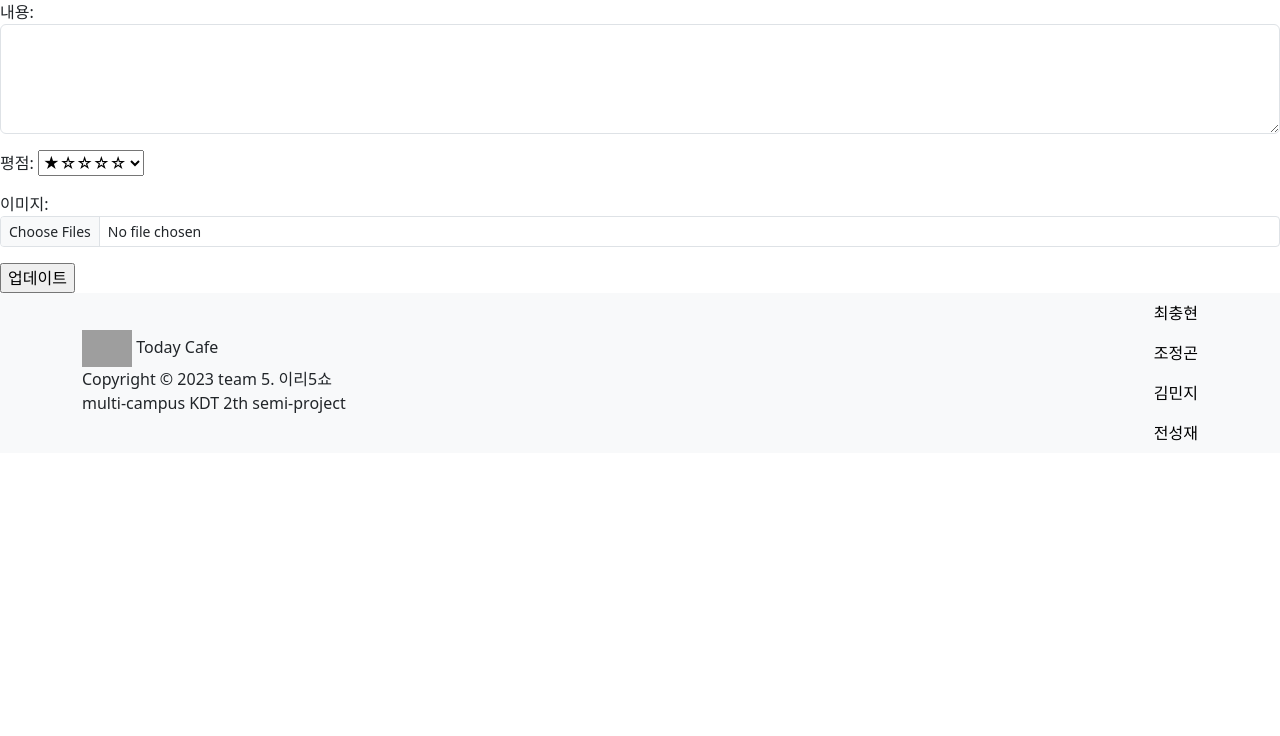
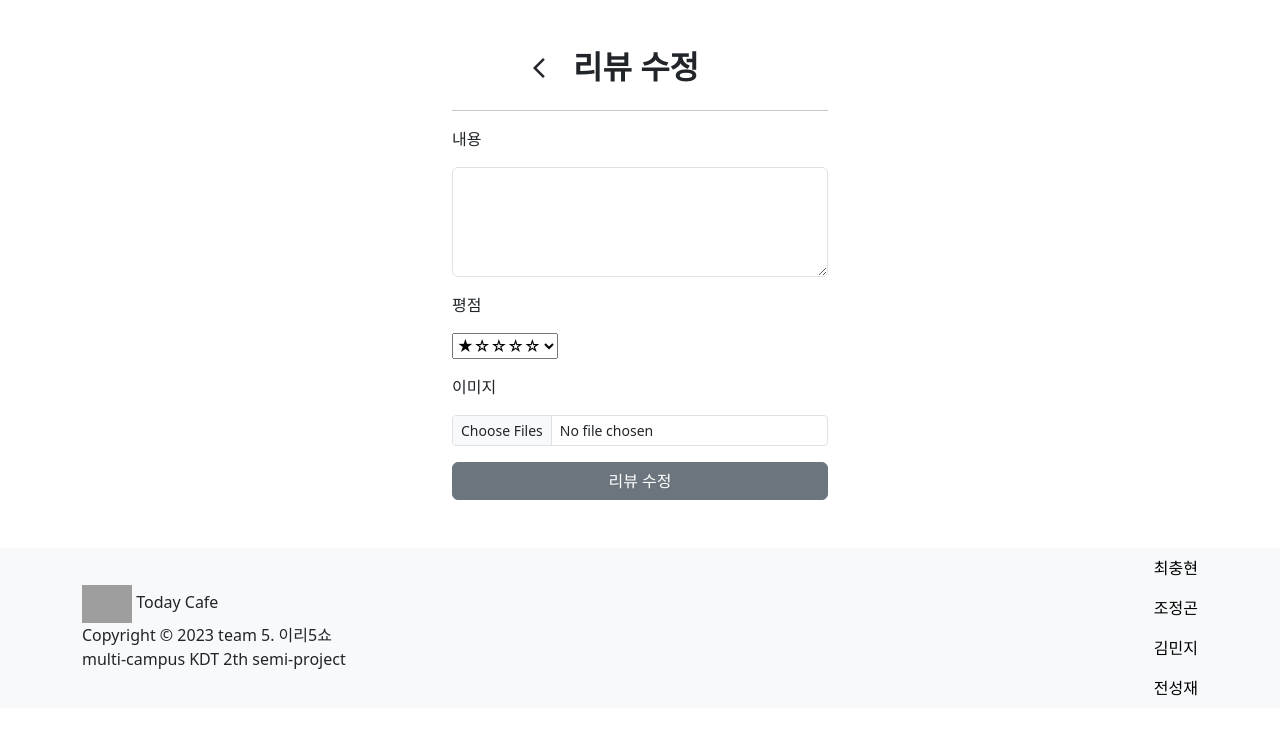
Before and after one commit to JeonggonCho/Today-Cafe, a Django app: template posts/templates/posts/review_update.html in a window 1280 px wide. Shown: the part 64-800 px from the top of the page. Run offline with Django 3.2, Linux system fonts and the light colour scheme; the template is opened without the code that fills it: values that come from a table or form of the project are taken from there, others are empty; grey boxes are pictures that could not be loaded.

Commit message:
Docs post/review_update.html by jeonggon

```diff
--- a/posts/templates/posts/review_update.html
+++ b/posts/templates/posts/review_update.html
@@ -1,13 +1,32 @@
 {% extends 'base.html' %}
+{% load static %}
 
 {% block style %}
+<link rel="stylesheet" href="{% static 'posts/css/create.css' %}">
 {% endblock style %}
 
 {% block content %}
-<form action="{% url 'posts:review_update' post.pk review.pk %}" method="POST" enctype="multipart/form-data">
-    {% csrf_token %}
-    {{ review_form.as_p }}
-    <input type="submit" value="업데이트">
-</form>
-
+<main>
+    <div class="container my-5 create_form">
+        <div class="d-flex align-items-center justify-content-center gap-3 mb-3 me-5">
+        <a href="{% url 'posts:review_detail' post.pk review.pk %}">
+            <span class="material-symbols-outlined">
+            arrow_back_ios
+            </span>
+        </a>
+        <h2><strong>리뷰 수정</strong></h2>
+        </div>
+        <hr>
+        <form action="{% url 'posts:review_update' post.pk review.pk %}" method="POST" enctype="multipart/form-data">
+            {% csrf_token %}
+            {% for field in review_form %}
+                <div>
+                <p>{{ field.label }}</p>
+                <p>{{ field }}</p>
+            </div>
+            {% endfor %}
+            <input type="submit" class="btn btn-secondary create--submit_btn" value="리뷰 수정"></input>
+        </form>
+    </div>
+</main>
 {% endblock content %}
```
